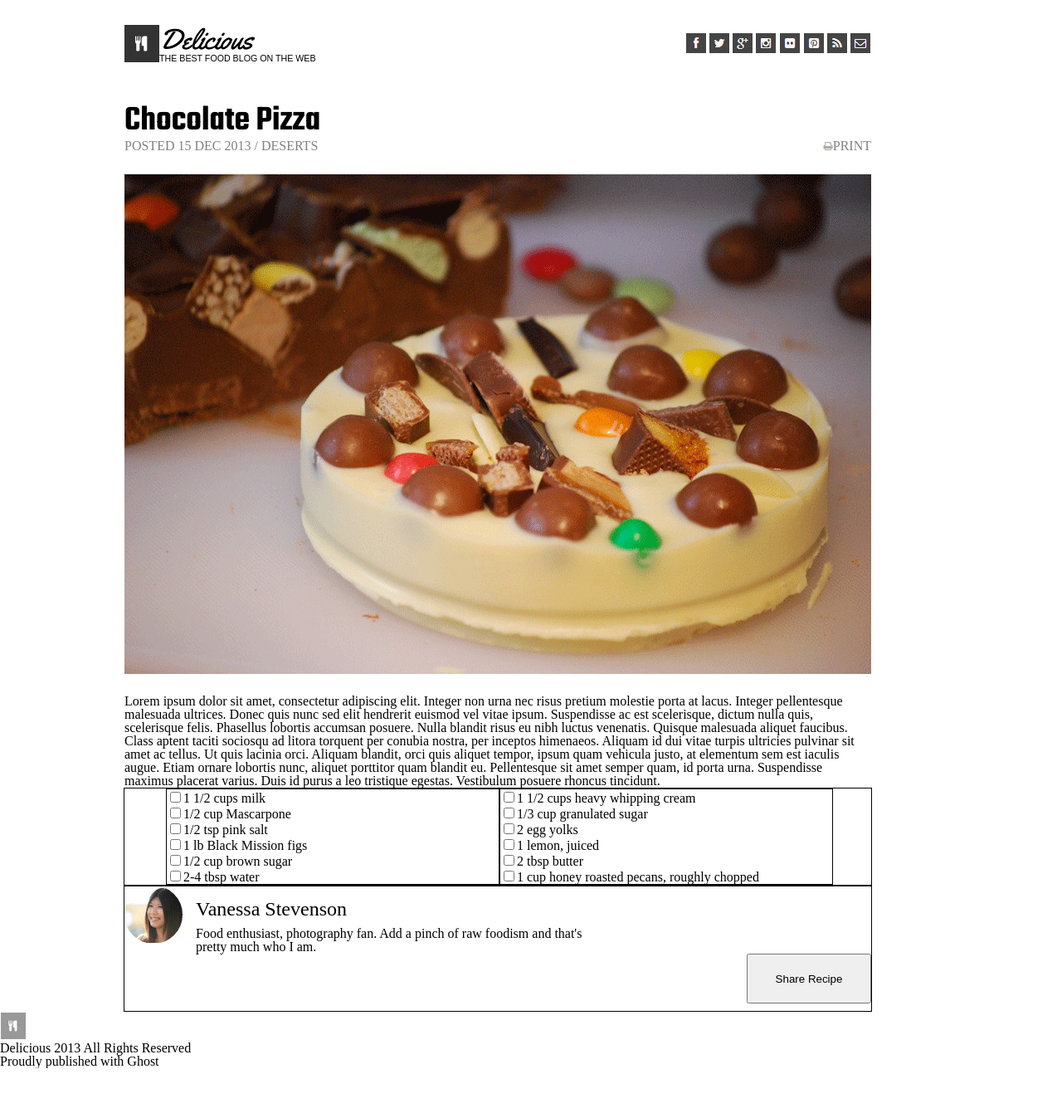
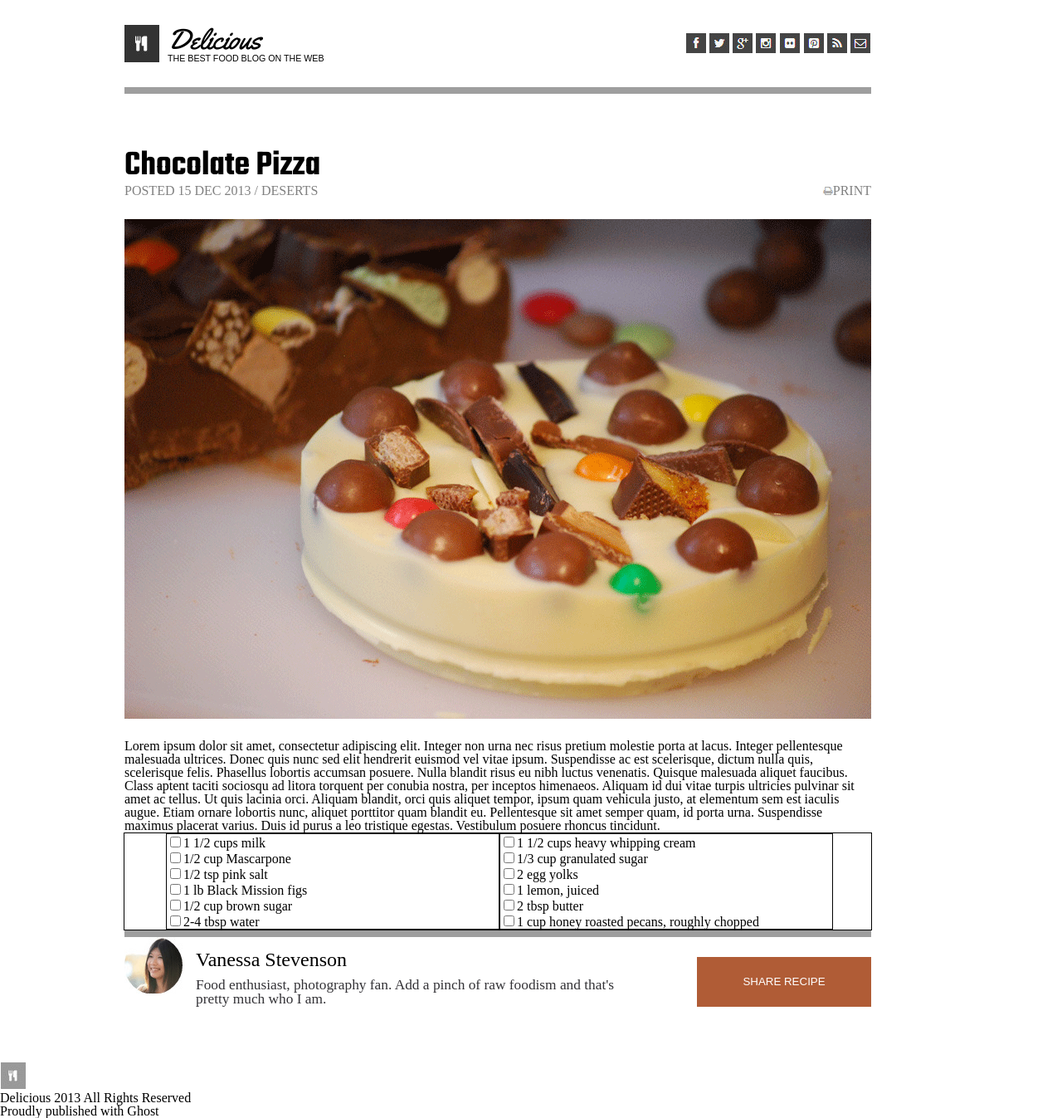
Before and after one commit to philipwerner/chocolate-pizza, a plain HTML site: page index.html in a window 1280 px wide. Shown: the whole page at 83% size. Before the commit the page ends 1287 px from the top, so only its background shows below. Drawn offline with Linux system fonts and the light colour scheme; grey boxes are pictures that could not be loaded.

Commit message:
completed author block and save button, hadded page breaks and styled, need to finish footer and ingredients

```diff
--- a/index.html
+++ b/index.html
@@ -25,6 +25,9 @@
         </ul>
       </nav>
     </header>
+
+    <hr class="break1">
+    <br>
 
     <main>
       <article class="featured">
@@ -65,11 +68,13 @@
       </article>
     </section>
 
+    <hr class="break2">
+
       <article class="author">
         <img class="vanessa" src="Images\van-pic.png">
         <h3>Vanessa Stevenson</h3>
         <p>Food enthusiast, photography fan. Add a pinch of raw foodism and that's pretty much who I am.</p>
-        <button>Share Recipe</button>
+        <button>SHARE RECIPE</button>
       </article>
     </main>
     <footer>
--- a/style.css
+++ b/style.css
@@ -6,9 +6,11 @@ header {
   height: 50px;
   margin: 0px auto;
   margin-top: 30px;
+  margin-bottom: 10px;
 }
 .logo {
   float: left;
+  margin-right: 10px;
 }
 .inner h1 {
   font-family: 'Yellowtail';
@@ -48,6 +50,7 @@ main {
   heigth: 100px;
   display: inline-block;
   margin: 0 auto;
+  margin-top: 30px;
   left: 150px;
   position: relative;
 }
@@ -101,7 +104,7 @@ main {
   margin: 0 auto;
 }
 .author {
-  border: 1px solid black;
+  /*border: 1px solid black;*/
   width: 900px;
   height: 150px;
   margin: 0 auto;
@@ -118,14 +121,38 @@ main {
   font-size: 18pt;
 }
 .author p {
+  font-size: 13pt;
   margin-top: 10px;
-  width: 575px;
+  width: 600px;
   display: block;
+  color: #333236;
 }
 button {
+  border-style: hidden;
   float: right;
   position: relative;
   display: inline-block;
   height: 60px;
-  width: 150px;
+  width: 210px;
+  background: #B05C36;
+  color: white;
+  margin: 0 auto;
+  bottom: 60px;
 }
+hr.break1 {
+  margin: 0 auto;
+  bottom: 20px;
+  position: relative;
+  width: 900px;
+	height: 8px;
+	background: url(http://ibrahimjabbari.com/english/images/hr-11.png) repeat-x 0 0;
+  border: 0;
+}
+hr.break2 {
+  margin: 0 auto;
+  position: relative;
+  width: 900px;
+	height: 8px;
+	background: url(http://ibrahimjabbari.com/english/images/hr-11.png) repeat-x 0 0;
+  border: 0;
+}
```
